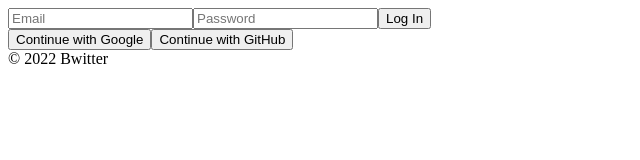
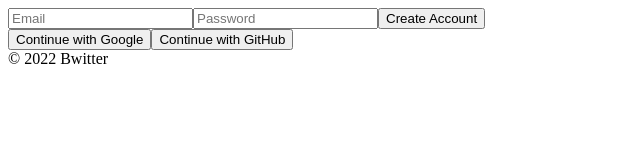
Before and after one commit to BeomChang/bwitter, a React (Create React App) app: page / in a window 1280 px wide. Shown: the top 160 px of the page, without its empty margins (0-640 px from the left). Built offline with nearby package versions, Linux system fonts and the light colour scheme; no server answers.

Commit message:
2.2 Creating Account

```diff
--- a/src/routes/Auth.tsx
+++ b/src/routes/Auth.tsx
@@ -1,8 +1,11 @@
 import React, { useState } from 'react';
+import { authService } from 'fBase';
 
 const Auth = (): JSX.Element => {
 	const [email, setEmail] = useState<string>('');
 	const [password, setPassword] = useState<string>('');
+	const [newAccount, setNewAccount] = useState<boolean>(true);
+
 	const onChange = (e: any) => {
 		const {
 			target: { name, value },
@@ -14,13 +17,28 @@
 			setPassword(value);
 		}
 	};
-	const onSubmit = (e: any) => {
+	const onSubmit = async (e: any) => {
 		/**
 		 * preventDefault()
 		 * 기본 행위가 실행되는 걸 원치 않는다. (예) 새로 고침 // 기본적으로 onSubmit 을 수행하면 새로 고침이 되는데 React 에서 새로 고침이 발생하는 경우 code 와 state 모두 사라진다.
 		 * 즉, 프로그래머가 컨트롤 할 수 있게 된다.
 		 */
 		e.preventDefault();
+
+		try {
+			let data;
+			if (newAccount) {
+				// create account
+				data = await authService.createUserWithEmailAndPassword(email, password);
+			} else {
+				// log in
+				data = await authService.signInWithEmailAndPassword(email, password);
+			}
+
+			console.log(data);
+		} catch (error) {
+			console.log('[Auth onSubmit Error] ', error);
+		}
 	};
 
 	return (
@@ -28,7 +46,7 @@
 			<form onSubmit={onSubmit}>
 				<input name="email" type="email" placeholder="Email" value={email} onChange={onChange} required />
 				<input name="password" type="password" placeholder="Password" value={password} onChange={onChange} required />
-				<input type="submit" value="Log In" />
+				<input type="submit" value={newAccount ? 'Create Account' : 'Log In'} />
 			</form>
 
 			<div>
```
